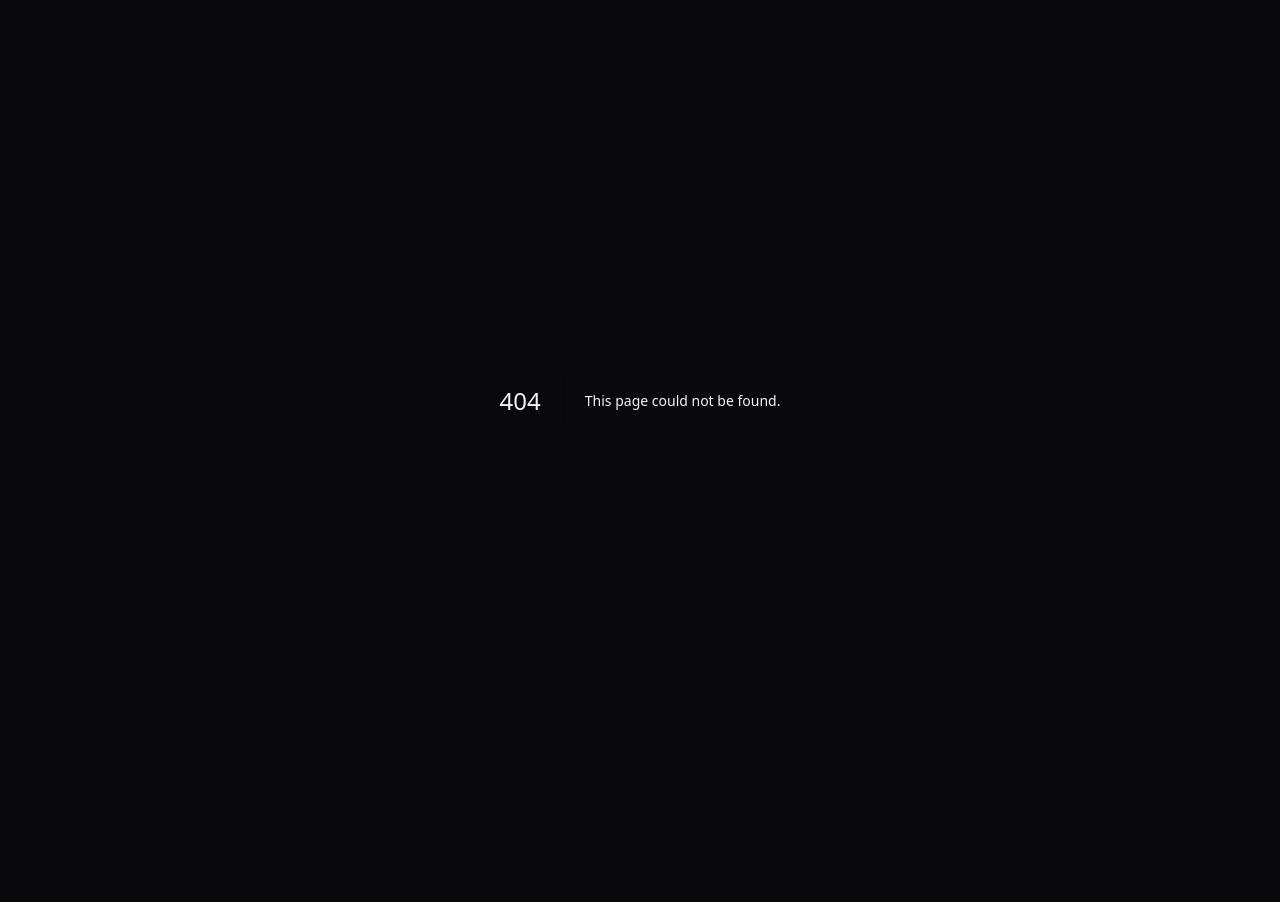
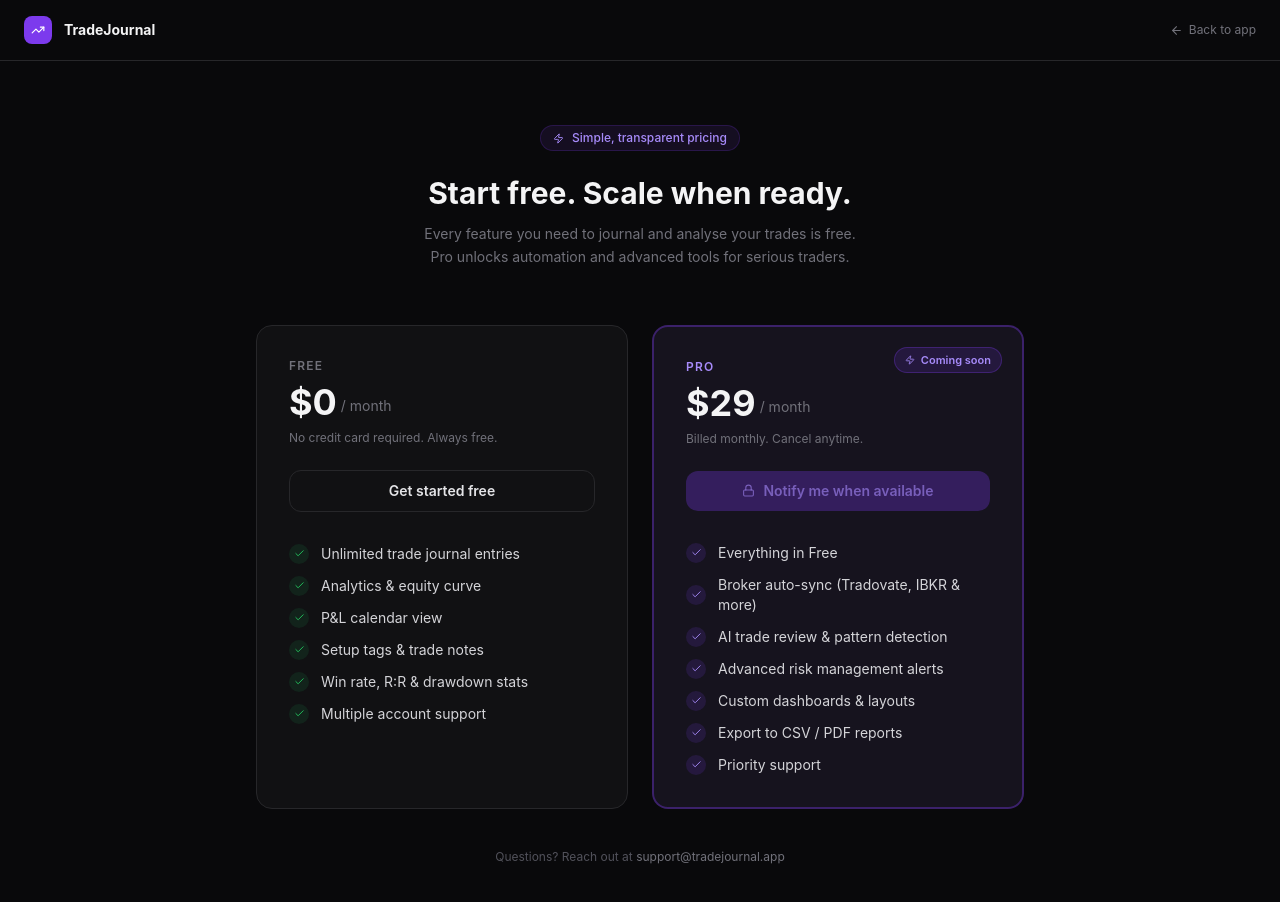
Before and after one commit to Leo0Garcia/TradeJournal, a Next.js app: page /pricing in a window 1280 px wide. Before the commit this address had no page. Shown: the top 902 px of the page. Before the commit the page ends 800 px from the top, so only its background shows below. Built offline with nearby package versions, Linux system fonts and the light colour scheme.

Commit message:
Add pricing page with Free and Pro tiers

```diff
--- /dev/null
+++ b/app/pricing/page.tsx
@@ -0,0 +1,143 @@
+import Link from 'next/link';
+import { Check, Lock, Zap, BarChart2, BookOpen, Calendar, Tag, TrendingUp, ArrowLeft } from 'lucide-react';
+
+const FREE_FEATURES = [
+  { icon: BookOpen,  text: 'Unlimited trade journal entries' },
+  { icon: BarChart2, text: 'Analytics & equity curve' },
+  { icon: Calendar,  text: 'P&L calendar view' },
+  { icon: Tag,       text: 'Setup tags & trade notes' },
+  { icon: TrendingUp,text: 'Win rate, R:R & drawdown stats' },
+  { icon: Zap,       text: 'Multiple account support' },
+];
+
+const PRO_FEATURES = [
+  { text: 'Everything in Free' },
+  { text: 'Broker auto-sync (Tradovate, IBKR & more)' },
+  { text: 'AI trade review & pattern detection' },
+  { text: 'Advanced risk management alerts' },
+  { text: 'Custom dashboards & layouts' },
+  { text: 'Export to CSV / PDF reports' },
+  { text: 'Priority support' },
+];
+
+export default function PricingPage() {
+  return (
+    <div className="min-h-screen bg-bg-base flex flex-col">
+      {/* Top bar */}
+      <div className="border-b border-border px-6 py-4 flex items-center justify-between">
+        <div className="flex items-center gap-3">
+          <div className="w-7 h-7 rounded-lg bg-accent flex items-center justify-center">
+            <TrendingUp size={14} className="text-white" />
+          </div>
+          <span className="text-sm font-bold text-zinc-100">TradeJournal</span>
+        </div>
+        <Link
+          href="/"
+          className="flex items-center gap-1.5 text-xs text-zinc-500 hover:text-zinc-100 transition-colors"
+        >
+          <ArrowLeft size={13} />
+          Back to app
+        </Link>
+      </div>
+
+      {/* Hero */}
+      <div className="flex-1 flex flex-col items-center px-6 pt-16 pb-24">
+        <div className="inline-flex items-center gap-2 px-3 py-1 rounded-full bg-accent/10 border border-accent/20 mb-6">
+          <Zap size={11} className="text-accent-light" />
+          <span className="text-xs font-medium text-accent-light">Simple, transparent pricing</span>
+        </div>
+
+        <h1 className="text-3xl font-bold text-zinc-100 text-center mb-3">
+          Start free. Scale when ready.
+        </h1>
+        <p className="text-zinc-500 text-center max-w-md mb-14 text-sm leading-relaxed">
+          Every feature you need to journal and analyse your trades is free. Pro unlocks automation and advanced tools for serious traders.
+        </p>
+
+        {/* Cards */}
+        <div className="grid grid-cols-1 md:grid-cols-2 gap-6 w-full max-w-3xl">
+
+          {/* Free */}
+          <div className="bg-bg-surface border border-border rounded-2xl p-8 flex flex-col">
+            <div className="mb-6">
+              <div className="text-xs font-semibold uppercase tracking-widest text-zinc-500 mb-2">Free</div>
+              <div className="flex items-end gap-1">
+                <span className="text-4xl font-bold text-zinc-100">$0</span>
+                <span className="text-zinc-500 text-sm mb-1.5">/ month</span>
+              </div>
+              <p className="text-zinc-500 text-xs mt-2">No credit card required. Always free.</p>
+            </div>
+
+            <Link
+              href="/"
+              className="w-full py-2.5 rounded-xl border border-border text-sm font-semibold text-zinc-200 text-center hover:bg-bg-elevated transition-colors mb-8"
+            >
+              Get started free
+            </Link>
+
+            <ul className="space-y-3 flex-1">
+              {FREE_FEATURES.map(({ icon: Icon, text }) => (
+                <li key={text} className="flex items-center gap-3">
+                  <div className="w-5 h-5 rounded-full bg-profit/10 flex items-center justify-center shrink-0">
+                    <Check size={11} className="text-profit" />
+                  </div>
+                  <span className="text-sm text-zinc-300">{text}</span>
+                </li>
+              ))}
+            </ul>
+          </div>
+
+          {/* Pro */}
+          <div className="relative bg-bg-surface border-2 border-accent/40 rounded-2xl p-8 flex flex-col overflow-hidden">
+            {/* Glow */}
+            <div className="absolute inset-0 bg-accent/5 pointer-events-none" />
+
+            {/* Coming soon badge */}
+            <div className="absolute top-5 right-5">
+              <span className="inline-flex items-center gap-1.5 px-2.5 py-1 rounded-full bg-accent/15 border border-accent/30 text-[11px] font-semibold text-accent-light">
+                <Zap size={10} />
+                Coming soon
+              </span>
+            </div>
+
+            <div className="mb-6 relative">
+              <div className="text-xs font-semibold uppercase tracking-widest text-accent-light mb-2">Pro</div>
+              <div className="flex items-end gap-1">
+                <span className="text-4xl font-bold text-zinc-100">$29</span>
+                <span className="text-zinc-500 text-sm mb-1.5">/ month</span>
+              </div>
+              <p className="text-zinc-500 text-xs mt-2">Billed monthly. Cancel anytime.</p>
+            </div>
+
+            <button
+              disabled
+              className="w-full py-2.5 rounded-xl bg-accent/30 text-sm font-semibold text-accent-light/60 text-center cursor-not-allowed mb-8 flex items-center justify-center gap-2 relative"
+            >
+              <Lock size={13} />
+              Notify me when available
+            </button>
+
+            <ul className="space-y-3 flex-1 relative">
+              {PRO_FEATURES.map(({ text }) => (
+                <li key={text} className="flex items-center gap-3">
+                  <div className="w-5 h-5 rounded-full bg-accent/15 flex items-center justify-center shrink-0">
+                    <Check size={11} className="text-accent-light" />
+                  </div>
+                  <span className="text-sm text-zinc-300">{text}</span>
+                </li>
+              ))}
+            </ul>
+          </div>
+        </div>
+
+        {/* Footer note */}
+        <p className="mt-10 text-xs text-zinc-600 text-center">
+          Questions? Reach out at{' '}
+          <a href="mailto:support@tradejournal.app" className="text-zinc-500 hover:text-zinc-300 transition-colors">
+            support@tradejournal.app
+          </a>
+        </p>
+      </div>
+    </div>
+  );
+}
--- a/components/layout/Sidebar.tsx
+++ b/components/layout/Sidebar.tsx
@@ -122,6 +122,27 @@ export default function Sidebar() {
       {/* Footer: settings + user */}
       <div className={cn('border-t border-border space-y-0.5', collapsed ? 'p-2' : 'p-3')}>
         <Link
+          href="/pricing"
+          title={collapsed ? 'Pricing' : undefined}
+          className={cn(
+            'flex items-center rounded-lg text-sm transition-all',
+            collapsed ? 'justify-center p-2.5' : 'gap-3 px-3 py-2',
+            pathname === '/pricing'
+              ? 'bg-bg-elevated text-zinc-300'
+              : 'text-zinc-500 hover:text-zinc-100 hover:bg-bg-elevated'
+          )}
+        >
+          <Zap size={15} className="shrink-0" />
+          {!collapsed && (
+            <span className="flex items-center gap-2">
+              Pricing
+              <span className="text-[10px] px-1.5 py-0.5 rounded-full bg-accent/15 text-accent-light border border-accent/20 font-medium leading-none">
+                Pro
+              </span>
+            </span>
+          )}
+        </Link>
+        <Link
           href="/settings"
           title={collapsed ? 'Settings' : undefined}
           className={cn(
--- a/middleware.ts
+++ b/middleware.ts
@@ -26,7 +26,7 @@ export async function middleware(request: NextRequest) {
   const { data: { user } } = await supabase.auth.getUser();
 
   const { pathname } = request.nextUrl;
-  const isAuthRoute = pathname.startsWith('/login') || pathname.startsWith('/auth');
+  const isAuthRoute = pathname.startsWith('/login') || pathname.startsWith('/auth') || pathname.startsWith('/pricing');
 
   if (!user && !isAuthRoute) {
     const loginUrl = request.nextUrl.clone();
```
